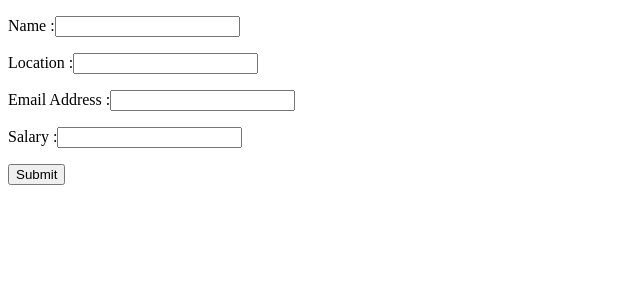
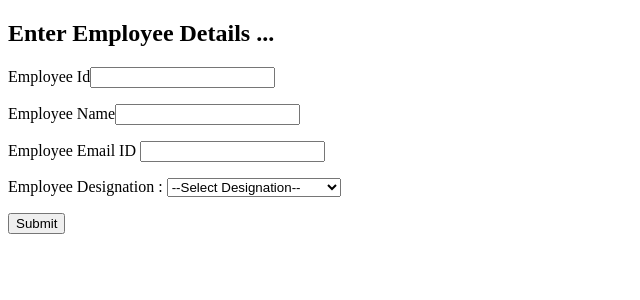
Before and after one commit to saqibamin257/01-demo-project-React2023, a React (Create React App) app: page / in a window 1280 px wide. Shown: the top 300 px of the page, without its empty margins (0-640 px from the left). Built offline with nearby package versions, Linux system fonts and the light colour scheme.

Commit message:
Exe-15-FormValidation-formik builtin components

```diff
--- a/src/index.js
+++ b/src/index.js
@@ -810,67 +810,156 @@
 // //#endregion
 
 
-//Exe-14 form validation using Yup library
-//use formik.getFieldProps to shorten the code, no need to use onChange, value, onBlur
+// //Exe-14 form validation using Yup library
+// //use formik.getFieldProps to shorten the code, no need to use onChange, value, onBlur
+// //#region FormValidation using formik
+// import React from "react";
+// import  ReactDOM  from "react-dom/client";
+// import {useFormik } from 'formik';
+// import * as yup from 'yup';
+// import reportWebVitals from "./reportWebVitals";
+
+//  const SignupForm = () => {
+//   const formik = useFormik({
+//     initialValues: {
+//       name:"",
+//       location:"",
+//       email: "",
+//       salary:""
+//     },
+//     onSubmit: (values) => {
+//       alert(JSON.stringify(values, null,2));
+//     },
+//     validationSchema:yup.object({
+//       name:yup.string().max(20,'name should not exceed 20 characters')
+//       .required('Please enter employee name'),
+
+//       location:yup.string().required('Please enter location'),
+
+//       email:yup.string().required('Please enter email id')
+//             .email('Invalid email address'),
+
+//       salary:yup.string().required('Please enter salary'),
+//     }),
+
+//   });
+
+//   return (
+//     <form onSubmit={formik.handleSubmit}>
+//       <p>
+//       <label htmlFor="name">Name :</label>
+//       <input name="name" type="text" {...formik.getFieldProps("name")} />
+//       {formik.touched.name && formik.errors.name? <span style={{color:'red'}}>{formik.errors.name}</span>:null}
+//       </p>
+//       <p>
+//       <label htmlFor="name">Location :</label>
+//       <input name="location" type="text" {...formik.getFieldProps("location")} />
+//       {formik.touched.location && formik.errors.location?<span style={{color:'red'}}>{formik.errors.location}</span>:null}
+//       </p>
+//       <p>
+//       <label htmlFor="email">Email Address :</label>
+//       <input name="email" type="email" {...formik.getFieldProps("email")} />
+//       {formik.touched.email && formik.errors.email?<span style={{color:'red'}}>{formik.errors.email}</span>:null}
+//       </p>
+//       <p>
+//       <label htmlFor="name">Salary :</label>
+//       <input name="salary" type="text" {...formik.getFieldProps("salary")} />
+//       {formik.touched.salary && formik.errors.salary?<span style={{color:'red'}}>{formik.errors.salary}</span>:null}
+//       </p>
+//       <button type="submit">Submit</button>
+//     </form>
+//   );
+// };
+
+// const element=<SignupForm/>
+// const root = ReactDOM.createRoot(document.getElementById('root'));
+// root.render(element);
+// reportWebVitals();
+// //#endregion
+
+//Exe-15 form validation using Formik built in Components
 //#region FormValidation using formik
 import React from "react";
 import  ReactDOM  from "react-dom/client";
-import {useFormik } from 'formik';
+import { useFormik, Formik, Form, Field, ErrorMessage } from 'formik';
 import * as yup from 'yup';
 import reportWebVitals from "./reportWebVitals";
 
+
  const SignupForm = () => {
-  const formik = useFormik({
-    initialValues: {
-      name:"",
-      location:"",
-      email: "",
-      salary:""
-    },
-    onSubmit: (values) => {
-      alert(JSON.stringify(values, null,2));
-    },
-    validationSchema:yup.object({
-      name:yup.string().max(20,'name should not exceed 20 characters')
-      .required('Please enter employee name'),
+  return (
+    <Formik initialValues={{
+      Id: '',
 
-      location:yup.string().required('Please enter location'),
+      Name: '',
 
-      email:yup.string().required('Please enter email id')
-            .email('Invalid email address'),
+      Location: '',
 
-      salary:yup.string().required('Please enter salary'),
-    }),
+      Salary:'',
 
-  });
+      EmailId:'',
 
-  return (
-    <form onSubmit={formik.handleSubmit}>
+      Designation:''
+    }}
+    validationSchema={yup.object({
+
+      Name:yup.string().max(20,'Name should not exceed 20 Characters')
+
+      .required('Please Enter Employee Name'),
+
+      Location: yup.string()
+
+        .required('Please Enter Employee Location'),
+
+      EmailId: yup.string()
+
+        .email('Invalid email address')
+
+        .required('Please Enter Email Id'),
+
+      Designation: yup.number().required('Please select a employee designation.')
+
+    })} onSubmit= {values => {
+      alert(JSON.stringify(values));
+    }}
+    >
+      {(props) => (
+      <div>
+        <h2>Enter Employee Details ...</h2>
+        <Form>
           <p>
-      <label htmlFor="name">Name :</label>
-      <input name="name" type="text" {...formik.getFieldProps("name")} />
-      {formik.touched.name && formik.errors.name? <span style={{color:'red'}}>{formik.errors.name}</span>:null}
+            <label htmlFor="Id">Employee Id</label>
+            <Field name="Id" type="text"></Field>
           </p>
+
           <p>
-      <label htmlFor="name">Location :</label>
-      <input name="location" type="text" {...formik.getFieldProps("location")} />
-      {formik.touched.location && formik.errors.location?<span style={{color:'red'}}>{formik.errors.location}</span>:null}
+            <label htmlFor="Name">Employee Name</label>
+            <Field name="Name" type="text"></Field>
+            <ErrorMessage name="Name"></ErrorMessage>
           </p>
+
           <p>
-      <label htmlFor="email">Email Address :</label>
-      <input name="email" type="email" {...formik.getFieldProps("email")} />
-      {formik.touched.email && formik.errors.email?<span style={{color:'red'}}>{formik.errors.email}</span>:null}
+          <label htmlFor="EmailId">Employee Email ID </label>
+          <Field name="EmailId" type="text"></Field>
+          <ErrorMessage name="EmailId"></ErrorMessage>
           </p>
+
           <p>
-      <label htmlFor="name">Salary :</label>
-      <input name="salary" type="text" {...formik.getFieldProps("salary")} />
-      {formik.touched.salary && formik.errors.salary?<span style={{color:'red'}}>{formik.errors.salary}</span>:null}
+                <label>Employee Designation : </label>
+                <Field name = "Designation" as = "select">
+                  <option value="">--Select Designation--</option>
+                  <option value = "1">Software Engineer</option>
+                  <option value = "2">Senior Software Engineer</option>
+                  <option value = "3">Lead</option>
+                </Field>
+                <ErrorMessage name = "Designation"></ErrorMessage>
           </p>
-      <button type="submit">Submit</button>
-    </form>
+          <button type="submit" disabled={!props.isValid}>Submit</button>
+        </Form>
+      </div>)}
+    </Formik>
   );
-};
-
+}
 const element=<SignupForm/>
 const root = ReactDOM.createRoot(document.getElementById('root'));
 root.render(element);
```
Lines whose indentation alone changed are shown as unchanged.
